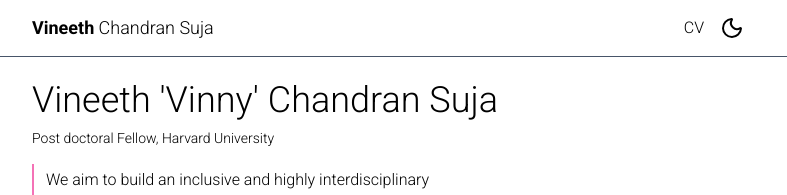
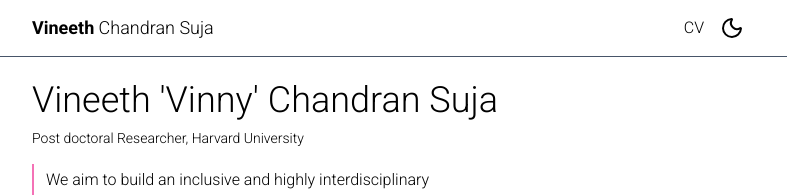
Before and after one commit to vcsuja/vcsuja.github.io, a SvelteKit app: page / in a window 1280 px wide. Shown: the top 195 px of the page, without its empty margins (244-1031 px from the left). Built offline with nearby package versions, Linux system fonts and the light colour scheme.

Commit message:
Update +page.svelte
Minor edits in description

```diff
--- a/src/routes/+page.svelte
+++ b/src/routes/+page.svelte
@@ -22,7 +22,7 @@
 </script>
 
 <h1 class="text-4xl mb-2">Vineeth 'Vinny' Chandran Suja</h1>
-<p class="text-sm mb-4">Post doctoral Fellow, Harvard University</p>
+<p class="text-sm mb-4">Post doctoral Researcher, Harvard University</p>
 
 <div class="md:float-right mx-auto max-w-[210px] md:mx-10 my-10">
 	<img class="rounded-full mb-3" src={vinnyImage} alt="Vineeth 'Vinny' Chandran Suja" />
```
